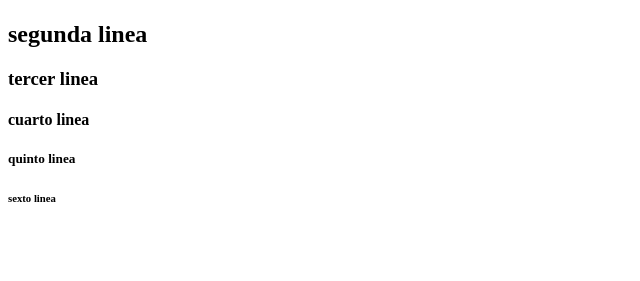
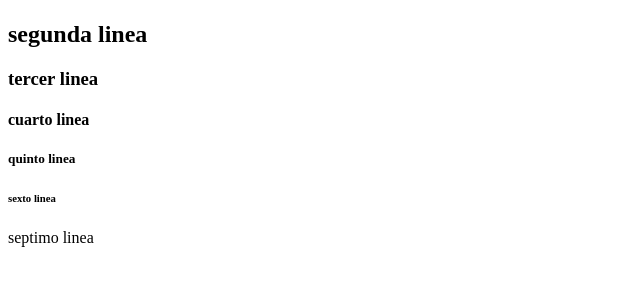
Before and after one commit to cardenasparraluisjose85-stack/pagina_git_miercoles_2, a plain HTML site: page index.html in a window 1280 px wide. Shown: the part 59-340 px from the top of the page, without its empty margins (0-640 px from the left). Drawn offline with Linux system fonts and the light colour scheme.

Commit message:
septimo commit

```diff
--- a/index.html
+++ b/index.html
@@ -12,6 +12,7 @@
     <h4>cuarto linea</h4>
     <h5>quinto linea</h5>
     <h6>sexto linea</h6>
+    <h7>septimo linea</h7>
 
 
 </body>
```
